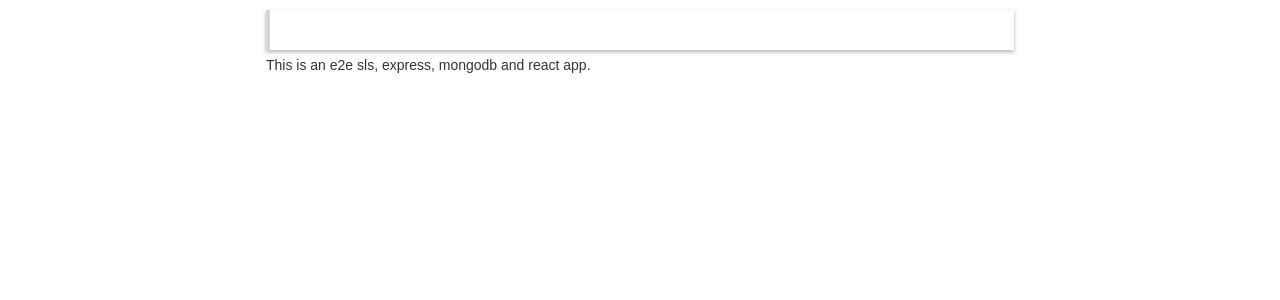
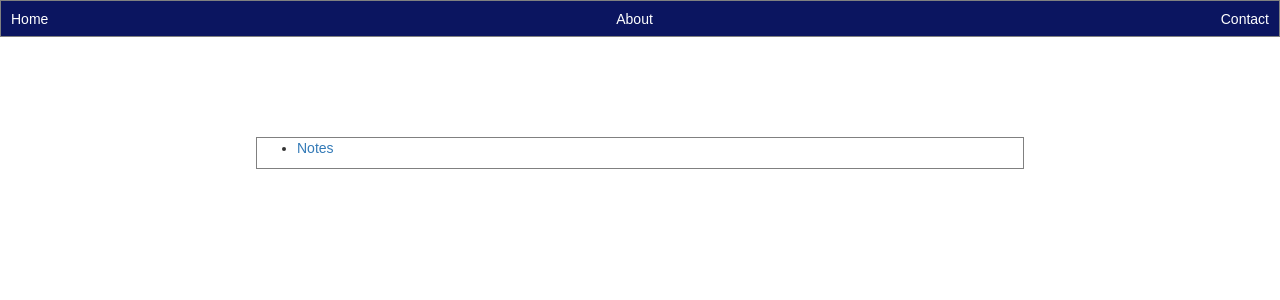
Before and after one commit to usman45/sls-express-mongodb, a React app in the folder client/: page / in a window 1280 px wide. Shown: the top 300 px of the page. Built offline with nearby package versions, Linux system fonts and the light colour scheme.

Commit message:
Update styles

```diff
--- a/client/public/index.html
+++ b/client/public/index.html
@@ -20,7 +20,7 @@
       Learn how to configure a non-root public URL by running `npm run build`.
     -->
     <link rel="stylesheet" href="https://maxcdn.bootstrapcdn.com/bootstrap/3.3.7/css/bootstrap.min.css">
-    <title>React App</title>
+    <title>Notes</title>
   </head>
   <body>
     <noscript>
--- a/client/src/assets/styles/styles.ts
+++ b/client/src/assets/styles/styles.ts
@@ -49,6 +49,7 @@ export const styles = {
   value: {
     rounding: "4px",
     roundingSmall: "2px",
+    headerHeight: "3.5rem", // TODO: use rem?
     footerHeight: "56px", // TODO: use rem?
     paddingTop: "6.25rem",
     margin: "0.4rem",
--- a/client/src/common/layout.tsx
+++ b/client/src/common/layout.tsx
@@ -1,4 +1,14 @@
 import styled from "styled-components";
+export const MainContainer = styled.div`
+  margin-top: 100px;
+  display: grid;
+  box-sizing: border-box;
+  max-width: 768px;
+  margin: 0 auto;
+  border: 1px solid grey;
+  grid-template-columns: 1fr;
+`;
+
 
 export const Centered = styled.div`
   text-align: center;
--- a/client/src/modules/AppWrapper/index.tsx
+++ b/client/src/modules/AppWrapper/index.tsx
@@ -5,9 +5,6 @@ import styled from "styled-components";
 const Wrapper = styled.div`
   height: 100%;
   width: 100%;
-  max-width: 768px;
-  margin: auto;
-  padding: 10px;
   box-sizing: border-box;
 `;
 
--- a/client/src/modules/Header/_view/index.tsx
+++ b/client/src/modules/Header/_view/index.tsx
@@ -1,34 +1,26 @@
 import styled from "styled-components";
-import { value, color } from "../../../assets/styles/styles";
+import { spacing, value, color } from "../../../assets/styles/styles";
 
 export const HeaderDiv = styled.div`
-  padding: 0;
-  margin: 0;
+  margin-bottom: 100px;
   width: 100%;
   align-items: center;
+  border: 1px solid grey;
+  background: ${color.blue};
 `;
 
 export const Menu = styled.ul`
   margin: 0;
   padding: 0;
-  width: 100%;
-  display: inline-flex;
+  display: flex;
+  height: ${value.headerHeight};
+  justify-content: space-between;
   align-items: center;
-  height: 40px;
-  box-shadow: 0 2px 4px 0 rgba(100, 100, 100, 0.49);
 `;
 
 export const Item = styled.li`
-  height: 100%;
   text-decoration: none;
-  display: inline-block;
-  cursor: pointer;
-  border: 1px solid ${color.lightGray};
+  display: block;
+  color: ${color.white};
+  margin: ${spacing.small};
 `;
-
-export const Submenu = styled.div`
-  top: 0;
-  height: ${value.breadCrumbHeight};
-  width: 100%;
-  background: ${color.lightBlue};
-`;
--- a/client/src/modules/Header/index.tsx
+++ b/client/src/modules/Header/index.tsx
@@ -4,8 +4,9 @@ import { HeaderDiv, Menu, Item } from "./_view/index";
 export const Header = () => (
   <HeaderDiv>
     <Menu>
-      <Item className="finnair-emblem" />
-      <Item className="language" />
+        <Item>Home</Item>
+        <Item>About</Item>
+        <Item>Contact</Item>
     </Menu>
   </HeaderDiv>
 );
--- a/client/src/modules/HomeScreen/index.tsx
+++ b/client/src/modules/HomeScreen/index.tsx
@@ -1,7 +1,18 @@
 import * as React from "react";
+import {MainContainer} from "../../common/layout";
+
+
 
 const HomeScreen = () => (
-  <p>This is an e2e sls, express, mongodb and react app.</p>
+  <MainContainer>
+    {/*<HeroImage title={i18n('welcome')} ingress={i18n('ingress')} />
+        <NavigationList />*/}
+    <ul>
+      <li>
+        <a href="/notes">Notes</a>
+      </li>
+    </ul>
+  </MainContainer>
 );
 
 export default HomeScreen;
--- a/client/src/modules/Notes/index.tsx
+++ b/client/src/modules/Notes/index.tsx
@@ -7,6 +7,8 @@ import {
   createSubmitNotesAction
 } from "./NotesActions";
 import { PrimaryButton } from "../../common/buttons";
+import { MainContainer } from "../../common/layout";
+import styled from "styled-components";
 
 export type NotesProps = {
   fetchNotes: () => void;
@@ -19,6 +21,15 @@ export type ComponentState = {
   title: string;
   description: string;
 };
+
+export const StyledForm = styled.form`
+  display: flex;
+  flex-direction: column;
+`;
+
+export const StyledInput = styled.input`
+  margin: 20px;
+`;
 
 export class NotesScreen extends React.Component<NotesProps, ComponentState> {
   constructor(props: NotesProps) {
@@ -46,7 +57,7 @@ export class NotesScreen extends React.Component<NotesProps, ComponentState> {
       return;
     }
     return (
-      <div className="App">
+      <MainContainer>
         <ul>
           {this.props.notes.map(hit => (
             <li key={hit._id}>
@@ -54,14 +65,14 @@ export class NotesScreen extends React.Component<NotesProps, ComponentState> {
             </li>
           ))}
         </ul>
-        <form onSubmit={this.handleSubmit}>
-          <input
+        <StyledForm onSubmit={this.handleSubmit}>
+          <StyledInput
             type="text"
             name="title"
             value={this.state.title}
             onChange={this.handleChange}
           />
-          <input
+          <StyledInput
             type="text"
             name="description"
             value={this.state.description}
@@ -70,8 +81,8 @@ export class NotesScreen extends React.Component<NotesProps, ComponentState> {
           <PrimaryButton type="submit" value="Submit">
             Add new
           </PrimaryButton>
-        </form>
-      </div>
+        </StyledForm>
+      </MainContainer>
     );
   }
 }
@@ -92,6 +103,7 @@ export const notesScreenDispatchToProps = (dispatch: Dispatch<RootState>) => {
   };
 };
 
-export default connect(notesStateToProps, notesScreenDispatchToProps)(
-  NotesScreen
-);
+export default connect(
+  notesStateToProps,
+  notesScreenDispatchToProps
+)(NotesScreen);
```
Also changed, not shown: client/src/app/App.css (deleted, +0 -32 lines), 1 other file (tests, documents, lock files or other folders).
